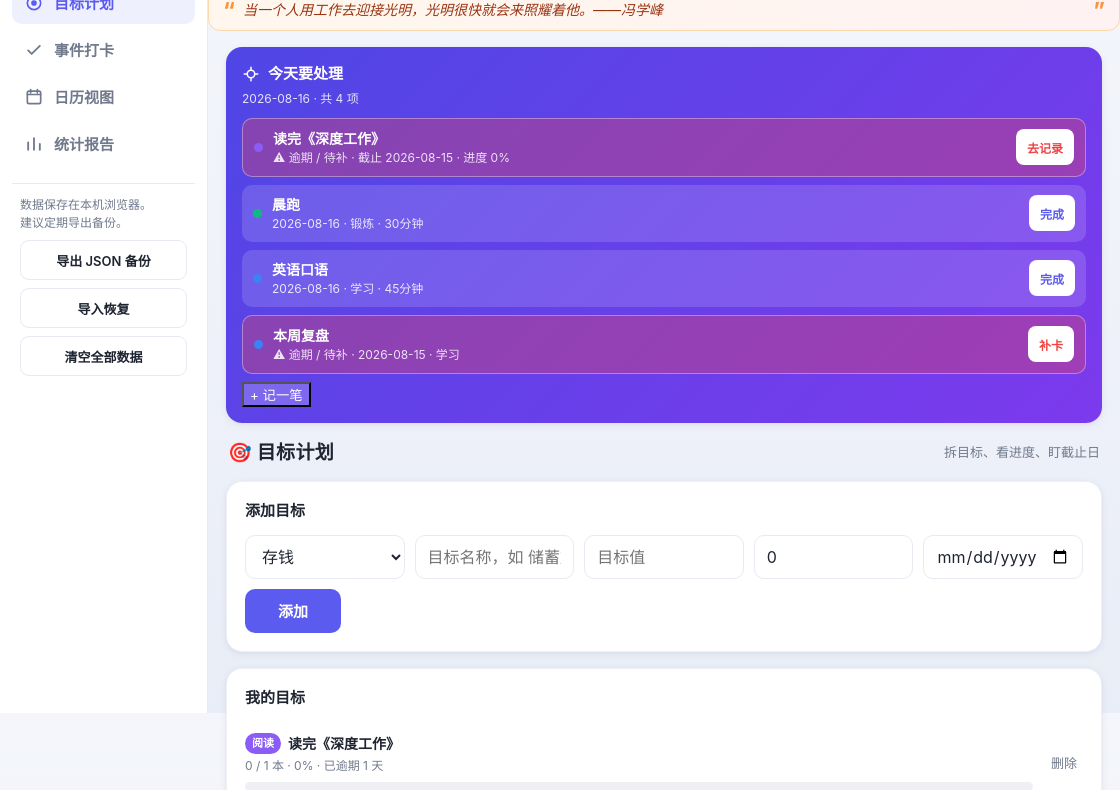
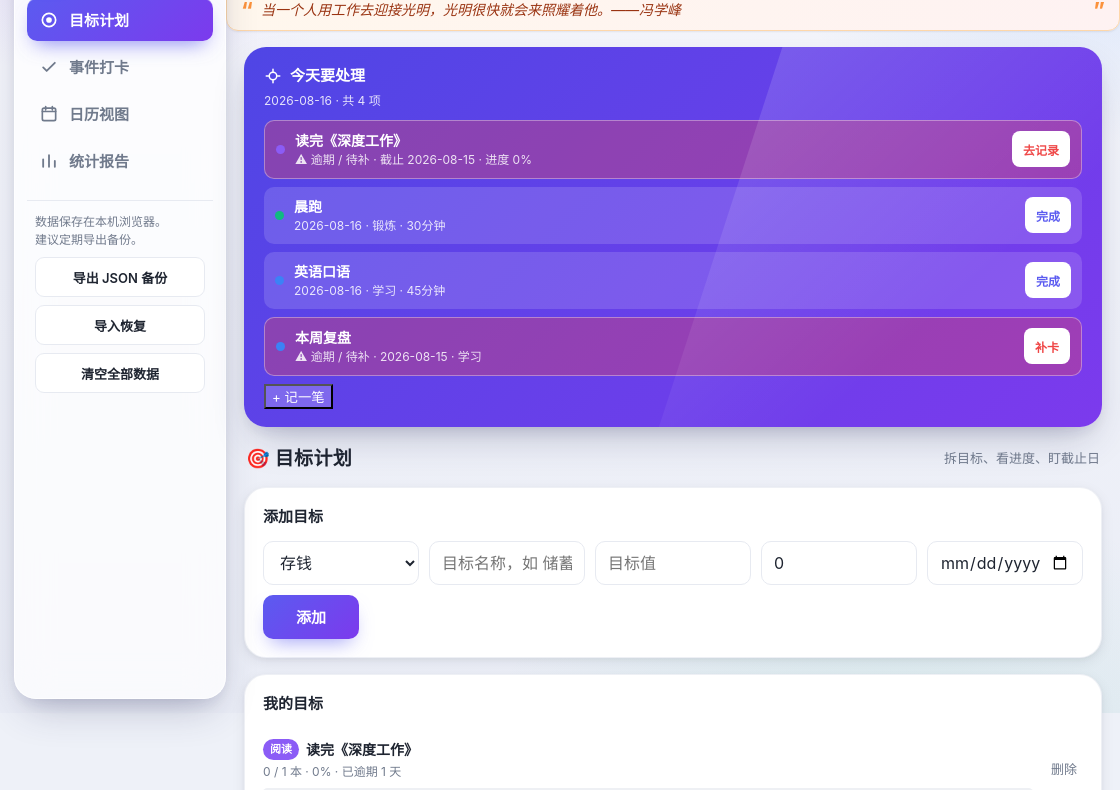
Before and after one commit to yhfysun/life-workspace, an Electron app: page www/index.html in a window 1120 px wide. Shown: the part 87-877 px from the top of the page. Drawn offline with Linux system fonts and the light colour scheme.

Commit message:
UI 立体化重做：背景光晕+浮动玻璃侧栏+多层投影卡片悬浮+今日hero光泽+凸起渐变按钮/导航

```diff
--- a/www/index.html
+++ b/www/index.html
@@ -7,18 +7,29 @@
 <style>
   :root{
     --bg:#eef1f8; --card:#ffffff; --ink:#1e2430; --sub:#707a8c;
-    --line:#e7eaf1; --primary:#5b5bf0; --primary-soft:#eef0fe;
+    --line:#e7eaf1; --primary:#5b5bf0; --primary-2:#7c3aed; --primary-soft:#eef0fe;
     --red:#ef4444; --green:#10b981; --blue:#3b82f6; --purple:#8b5cf6; --amber:#f59e0b;
-    --shadow:0 2px 8px rgba(31,41,55,.06),0 1px 3px rgba(31,41,55,.04);
-    --radius:16px;
+    --radius:16px; --radius-lg:22px;
+    --shadow-sm:0 1px 2px rgba(16,24,40,.05),0 1px 3px rgba(16,24,40,.04);
+    --shadow:0 4px 14px rgba(16,24,40,.07),0 2px 6px rgba(16,24,40,.05);
+    --shadow-lg:0 18px 40px -12px rgba(48,49,96,.30),0 8px 18px -8px rgba(48,49,96,.18);
+    --glass:rgba(255,255,255,.72);
   }
   *{box-sizing:border-box;-webkit-tap-highlight-color:transparent}
   html,body{margin:0;padding:0}
   body{
     font-family:-apple-system,BlinkMacSystemFont,"Segoe UI",Roboto,"PingFang SC","Microsoft YaHei",sans-serif;
-    background:linear-gradient(180deg,#f4f6fb 0%,#e9edf7 100%);
-    background-attachment:fixed;
+    background:#eef1f8;
     color:var(--ink);font-size:15px;line-height:1.5;
+    min-height:100vh;position:relative;overflow-x:hidden;
+  }
+  body::before{
+    content:'';position:fixed;inset:0;z-index:-1;pointer-events:none;
+    background:
+      radial-gradient(620px 380px at 10% -8%, rgba(124,58,237,.18), transparent 60%),
+      radial-gradient(520px 360px at 97% 2%, rgba(59,130,246,.15), transparent 60%),
+      radial-gradient(720px 500px at 80% 110%, rgba(16,185,129,.10), transparent 60%),
+      linear-gradient(180deg,#f5f6fb,#eaedf6);
   }
   button{font-family:inherit;cursor:pointer}
   input,select,textarea{font-family:inherit;font-size:16px;padding:10px 12px;border:1px solid var(--line);border-radius:10px;background:#fff;color:var(--ink);width:100%}
@@ -27,18 +38,19 @@
   .app{display:flex;min-height:100vh}
 
   /* ---- Sidebar (PC) ---- */
-  .sidebar{width:208px;flex:0 0 208px;background:var(--card);border-right:1px solid var(--line);padding:18px 12px;position:sticky;top:0;height:100vh;overflow-y:auto}
+  .sidebar{width:212px;flex:0 0 212px;margin:14px 0 14px 14px;background:var(--glass);backdrop-filter:blur(18px);-webkit-backdrop-filter:blur(18px);border:1px solid rgba(255,255,255,.7);border-radius:var(--radius-lg);box-shadow:var(--shadow-lg);padding:18px 12px;position:sticky;top:14px;align-self:flex-start;height:calc(100vh - 28px);overflow-y:auto}
   .brand{display:flex;align-items:center;gap:8px;font-weight:700;font-size:17px;padding:6px 8px 14px}
-  .brand .logo{width:30px;height:30px;border-radius:9px;background:var(--primary);display:flex;align-items:center;justify-content:center}
+  .brand .logo{width:32px;height:32px;border-radius:10px;background:linear-gradient(135deg,var(--primary),var(--primary-2));display:flex;align-items:center;justify-content:center;box-shadow:0 6px 14px -4px rgba(91,91,240,.6)}
   .navitem{display:flex;align-items:center;gap:10px;padding:11px 12px;border-radius:10px;color:var(--sub);font-weight:600;margin-bottom:4px;border:none;background:none;width:100%;text-align:left;font-size:15px}
   .navitem svg{width:20px;height:20px;flex:0 0 20px}
-  .navitem.active{background:var(--primary-soft);color:var(--primary)}
+  .navitem:hover{background:rgba(91,91,240,.07);color:var(--ink)}
+  .navitem.active{background:linear-gradient(135deg,var(--primary),var(--primary-2));color:#fff;box-shadow:0 10px 20px -8px rgba(91,91,240,.7),inset 0 1px 0 rgba(255,255,255,.3)}
   .side-foot{margin-top:18px;padding:12px 8px 0;border-top:1px solid var(--line)}
   .side-foot .hint{font-size:12px;color:var(--sub);margin-bottom:8px}
 
   /* ---- Main ---- */
   .main{flex:1;min-width:0;display:flex;flex-direction:column}
-  .topbar{position:sticky;top:0;z-index:20;background:rgba(244,246,251,.92);backdrop-filter:blur(8px);padding:12px 18px;display:flex;align-items:center;gap:10px;flex-wrap:wrap;border-bottom:1px solid var(--line)}
+  .topbar{position:sticky;top:0;z-index:20;background:rgba(245,246,251,.78);backdrop-filter:blur(14px);-webkit-backdrop-filter:blur(14px);padding:12px 18px;display:flex;align-items:center;gap:10px;flex-wrap:wrap;border-bottom:1px solid rgba(231,234,241,.6);box-shadow:0 6px 18px -12px rgba(16,24,40,.25)}
   .topbar h1{font-size:16px;margin:0;font-weight:700}
   .badge{font-size:11px;padding:3px 8px;border-radius:999px;background:var(--primary-soft);color:var(--primary);font-weight:600}
   .topbar .spacer{flex:1}
@@ -48,7 +60,8 @@
   .content{padding:16px 18px 24px;max-width:980px;width:100%;margin:0 auto}
 
   /* today card */
-  .today{background:linear-gradient(135deg,#4f46e5,#7c3aed);color:#fff;border-radius:var(--radius);padding:16px;box-shadow:var(--shadow);margin-bottom:16px}
+  .today{position:relative;overflow:hidden;background:linear-gradient(135deg,#4f46e5,#7c3aed);color:#fff;border-radius:var(--radius-lg);padding:18px 20px;box-shadow:var(--shadow-lg);margin-bottom:18px}
+  .today::after{content:'';position:absolute;top:-50%;right:-12%;width:55%;height:200%;background:linear-gradient(120deg,rgba(255,255,255,.20),transparent 55%);transform:rotate(18deg);pointer-events:none}
   .today h2{margin:0 0 4px;font-size:15px;font-weight:700;display:flex;align-items:center;gap:8px}
   .today .date{font-size:12px;opacity:.85;margin-bottom:10px}
   .today .empty{font-size:13px;opacity:.9}
@@ -70,7 +83,8 @@
   .view-head h2{font-size:19px;margin:0;letter-spacing:.3px}
   .view-head .desc{font-size:13px;color:var(--sub)}
 
-  .card{background:var(--card);border-radius:var(--radius);box-shadow:var(--shadow);padding:18px;border:1px solid rgba(231,234,241,.7);margin-bottom:16px}
+  .card{background:var(--card);border-radius:var(--radius-lg);box-shadow:var(--shadow);padding:18px;border:1px solid rgba(231,234,241,.7);margin-bottom:16px;transition:transform .18s ease,box-shadow .18s ease}
+  .card:hover{transform:translateY(-2px);box-shadow:var(--shadow-lg)}
   .card h3{margin:0 0 12px;font-size:15px}
 
   .form-row{display:flex;gap:10px;flex-wrap:wrap}
@@ -78,8 +92,9 @@
   .form-row .btn{flex:0 0 auto;min-width:96px}
 
   .btn{font-size:15px;font-weight:700;padding:11px 16px;border-radius:10px;border:none;min-height:44px}
-  .btn.primary{background:var(--primary);color:#fff}
-  .btn.primary:hover{filter:brightness(1.05)}
+  .btn.primary{background:linear-gradient(135deg,var(--primary),var(--primary-2));color:#fff;box-shadow:0 10px 20px -8px rgba(91,91,240,.6)}
+  .btn.primary:hover{filter:brightness(1.05);transform:translateY(-1px);box-shadow:0 14px 26px -10px rgba(91,91,240,.7)}
+  .btn.primary:active{transform:translateY(0);filter:brightness(.98)}
   .btn.ghost{background:#fff;border:1px solid var(--line);color:var(--ink)}
   .btn.danger{background:#fff;color:var(--red);border:1px solid #fecaca}
   .btn.sm{font-size:13px;padding:7px 12px;min-height:36px}
@@ -98,7 +113,8 @@
 
   /* event list */
   .elist{display:flex;flex-direction:column;gap:8px}
-  .eitem{display:flex;align-items:center;gap:11px;padding:11px 12px;border:1px solid var(--line);border-radius:11px;background:#fff}
+  .eitem{display:flex;align-items:center;gap:11px;padding:11px 12px;border:1px solid var(--line);border-radius:11px;background:#fff;box-shadow:var(--shadow-sm);transition:transform .15s ease,box-shadow .15s ease}
+  .eitem:hover{box-shadow:var(--shadow);transform:translateY(-1px)}
   .eitem .chk{width:22px;height:22px;border-radius:7px;border:2px solid var(--line);flex:0 0 22px;display:flex;align-items:center;justify-content:center;background:#fff}
   .eitem.done .chk{background:var(--green);border-color:var(--green)}
   .eitem .chk svg{width:13px;height:13px;stroke:#fff;display:none}
@@ -112,7 +128,7 @@
   .eitem .del:hover{color:var(--red)}
 
   /* calendar */
-  .cal-wrap{background:linear-gradient(180deg,#ffffff 0%,#fafbff 100%);border:1px solid var(--line);border-radius:18px;padding:18px 16px 14px;box-shadow:0 6px 24px rgba(91,91,240,.08)}
+  .cal-wrap{background:linear-gradient(180deg,#ffffff 0%,#fafbff 100%);border:1px solid var(--line);border-radius:var(--radius-lg);padding:18px 16px 14px;box-shadow:var(--shadow-lg)}
   .cal-summary{display:grid;grid-template-columns:repeat(4,1fr);gap:10px;margin:0 2px 14px;padding:0 2px 14px;border-bottom:1px dashed var(--line)}
   .cal-summary .sbox{text-align:center;padding:6px 4px;border-radius:10px;background:rgba(91,91,240,.04)}
   .cal-summary .sbox .n{font-size:18px;font-weight:800;color:var(--primary);letter-spacing:.3px}
@@ -160,7 +176,8 @@
 
   /* stats */
   .stat-grid{display:grid;grid-template-columns:repeat(4,1fr);gap:12px}
-  .stat{background:var(--card);border-radius:12px;box-shadow:var(--shadow);padding:14px;text-align:center}
+  .stat{background:var(--card);border-radius:14px;box-shadow:var(--shadow);padding:14px;text-align:center;transition:transform .18s ease,box-shadow .18s ease}
+  .stat:hover{transform:translateY(-3px);box-shadow:var(--shadow-lg)}
   .stat .n{font-size:22px;font-weight:800;color:var(--primary)}
   .stat .l{font-size:12px;color:var(--sub);margin-top:2px}
   .chart-row{display:grid;grid-template-columns:1fr 1fr;gap:16px}
@@ -198,7 +215,7 @@
   }
 
   /* 名言警句 */
-  .quoteline{display:flex;align-items:center;gap:8px;flex-wrap:wrap;margin-top:10px;padding:10px 14px;background:linear-gradient(90deg,#fff7ed,#fef2f2);border:1px solid #fed7aa;border-radius:12px;color:#9a3412;font-size:14px;line-height:1.5}
+  .quoteline{display:flex;align-items:center;gap:8px;flex-wrap:wrap;margin-top:10px;padding:10px 14px;background:linear-gradient(90deg,#fff7ed,#fef2f2);border:1px solid #fed7aa;border-radius:12px;color:#9a3412;font-size:14px;line-height:1.5;box-shadow:var(--shadow-sm)}
   .quoteline .qmark{font-size:22px;font-weight:700;color:#fb923c;line-height:0}
   #dailyQuote{flex:1;min-width:120px;font-style:italic}
   .qlink{margin-left:auto;border:none;background:#fb923c;color:#fff;border-radius:8px;padding:5px 10px;font-size:13px;cursor:pointer;min-height:34px}
@@ -218,7 +235,7 @@
   /* modal */
   .modal{position:fixed;inset:0;background:rgba(15,23,42,.45);display:none;align-items:flex-end;justify-content:center;z-index:50;padding:0}
   .modal.show{display:flex}
-  .modal-box{background:#fff;width:100%;max-width:480px;border-radius:18px 18px 0 0;padding:18px 18px 22px;max-height:88vh;overflow:auto;animation:sheetUp .22s ease}
+  .modal-box{background:#fff;width:100%;max-width:480px;border-radius:18px 18px 0 0;padding:18px 18px 22px;max-height:88vh;overflow:auto;animation:sheetUp .22s ease;box-shadow:0 -10px 40px rgba(16,24,40,.25)}
   @keyframes sheetUp{from{transform:translateY(24px);opacity:.55}to{transform:translateY(0);opacity:1}}
   .modal-head{display:flex;align-items:center;justify-content:space-between;margin-bottom:10px}
   .modal-head h3{font-size:17px;margin:0}
```
